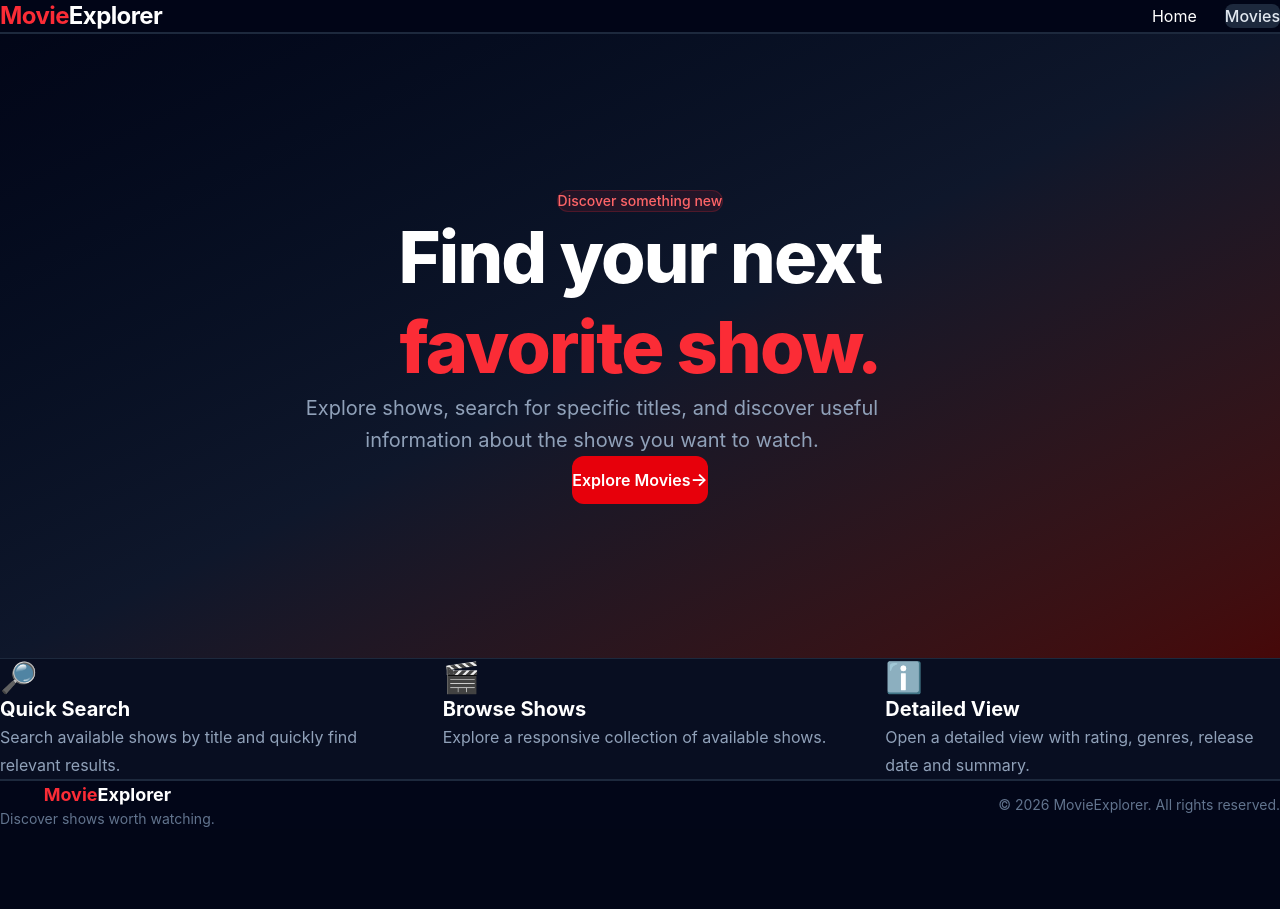
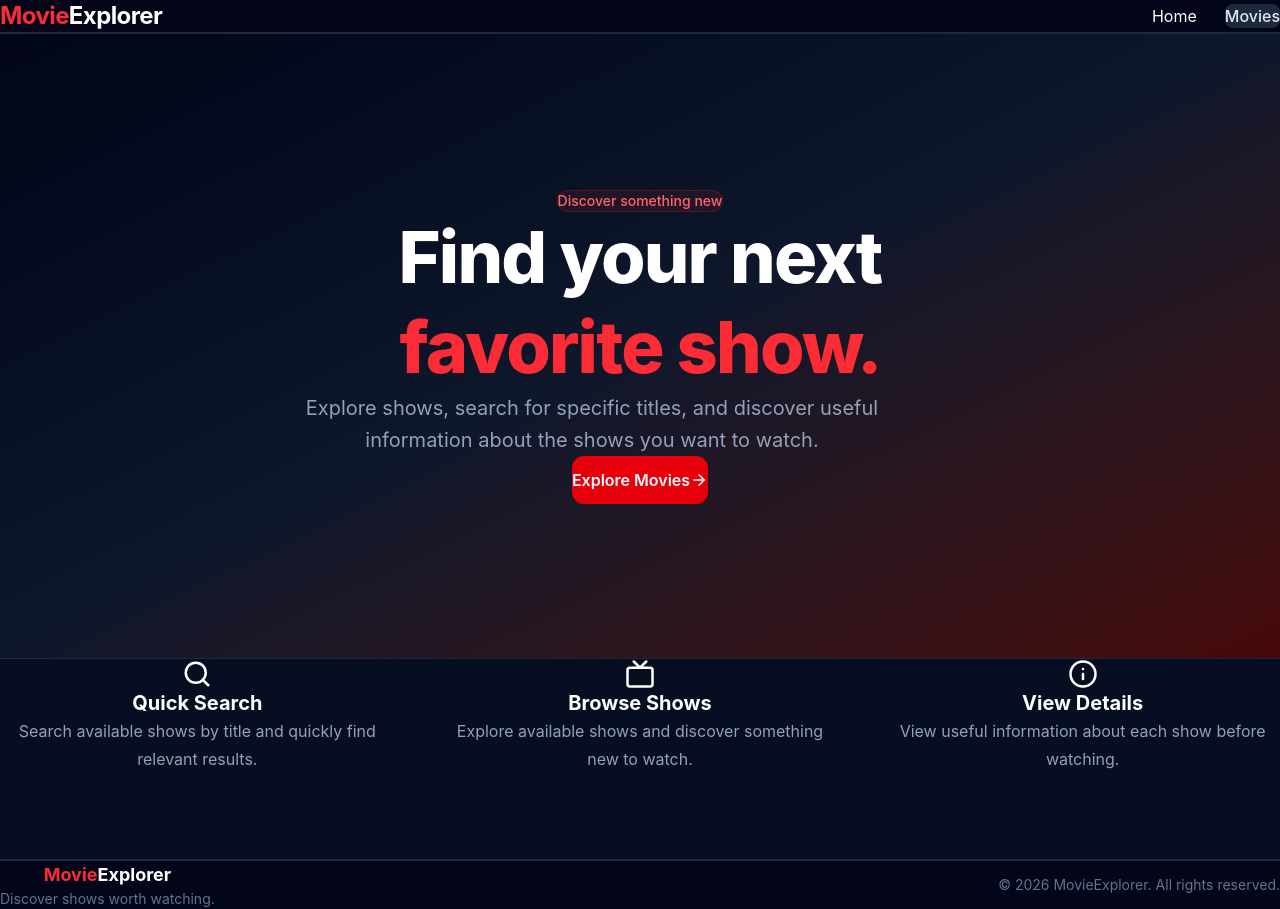
Before and after one commit to didarulZend1981/MovieExplorer, a React (Vite) app: page / in a window 1280 px wide. Before the commit the page ends 829 px from the top, so only its background shows below. Built offline with nearby package versions, Linux system fonts and the light colour scheme.

Commit message:
homepage polishing

```diff
--- a/package.json
+++ b/package.json
@@ -13,6 +13,7 @@
     "@tailwindcss/vite": "^4.3.3",
     "react": "^19.2.8",
     "react-dom": "^19.2.8",
+    "react-icons": "^5.7.0",
     "react-router-dom": "^7.18.4",
     "tailwindcss": "^4.3.3"
   },
--- /dev/null
+++ b/src/components/home/FeatureCard.jsx
@@ -0,0 +1,20 @@
+
+function FeatureCard({ icon, title, description }) {
+  return (
+    <div className="rounded-xl p-2 text-center">
+      <div className="flex justify-center">
+        {icon}
+      </div>
+
+      <h2 className="mt-4 text-xl font-bold text-white">
+        {title}
+      </h2>
+
+      <p className="mt-2 text-sm leading-7 text-slate-400 sm:text-base">
+        {description}
+      </p>
+    </div>
+  );
+}
+
+export default FeatureCard;
--- a/src/pages/Home.jsx
+++ b/src/pages/Home.jsx
@@ -1,5 +1,10 @@
 
 import { Link } from "react-router-dom";
+import { FiSearch } from "react-icons/fi";
+import { FiTv } from "react-icons/fi";
+import { FiInfo } from "react-icons/fi";
+import { FiArrowRight } from "react-icons/fi";
+import FeatureCard from "../components/home/FeatureCard";
 
 function Home() {
   return (
@@ -7,7 +12,7 @@ function Home() {
 
       <>
 
-        {/* Hero Section */}
+
 
 {/* Hero Section */}
 <section className="relative overflow-hidden bg-gradient-to-br from-slate-950 via-slate-900 to-red-950">
@@ -40,7 +45,7 @@ function Home() {
       </p>
 
       {/* Button */}
-      <div className="mt-8 flex justify-center">
+      <div className="m-8 flex justify-center">
 
         <Link
           to="/movies"
@@ -48,9 +53,9 @@ function Home() {
         >
           Explore Movies
 
-          <span className="ml-2 text-lg">
-            →
-          </span>
+          <FiArrowRight className="ml-2 text-lg"/>
+
+
         </Link>
 
       </div>
@@ -66,71 +71,37 @@ function Home() {
 
 
         {/* Features Section */}
-        <section className="border-y border-slate-800 bg-slate-900/50">
-
-          <div className="mx-auto max-w-7xl px-4 py-14 sm:px-6 sm:py-20 lg:px-8">
-
-            <div className="grid grid-cols-1 gap-10 sm:gap-12 md:grid-cols-3 md:gap-8 lg:gap-12">
-
-              {/* Feature 1 */}
-              <div className="rounded-xl p-2">
-
-                <span className="text-3xl">
-                  🔎
-                </span>
-
-                <h2 className="mt-4 text-xl font-bold text-white">
-                  Quick Search
-                </h2>
-
-                <p className="mt-2 text-sm leading-7 text-slate-400 sm:text-base">
-                  Search available shows by title
-                  and quickly find relevant results.
-                </p>
-
-              </div>
+        <section className="border-y border-slate-800 bg-slate-900/50 ">
 
 
-              {/* Feature 2 */}
-              <div className="rounded-xl p-2">
 
-                <span className="text-3xl">
-                  🎬
-                </span>
-
-                <h2 className="mt-4 text-xl font-bold text-white">
-                  Browse Shows
-                </h2>
-
-                <p className="mt-2 text-sm leading-7 text-slate-400 sm:text-base">
-                  Explore a responsive collection
-                  of available shows.
-                </p>
-
-              </div>
+            <div className="grid grid-cols-1 gap-10 sm:gap-12 md:grid-cols-3 md:gap-8 lg:gap-12 h-[200px] px-2 py-[25px]">
 
 
-              {/* Feature 3 */}
-              <div className="rounded-xl p-2">
 
-                <span className="text-3xl">
-                  ℹ️
-                </span>
 
-                <h2 className="mt-4 text-xl font-bold text-white">
-                  Detailed View
-                </h2>
+                <FeatureCard
+                icon={<FiSearch className="text-3xl" />}
+                title="Quick Search"
+                description="Search available shows by title and quickly find relevant results."
+                />
 
-                <p className="mt-2 text-sm leading-7 text-slate-400 sm:text-base">
-                  Open a detailed view with rating,
-                  genres, release date and summary.
-                </p>
+                <FeatureCard
+                icon={<FiTv className="text-3xl" />}
+                title="Browse Shows"
+                description="Explore available shows and discover something new to watch."
+                />
 
-              </div>
+                <FeatureCard
+                icon={<FiInfo className="text-3xl" />}
+                title="View Details"
+                description="View useful information about each show before watching."
+                />
+
 
             </div>
 
-          </div>
+
 
         </section>
 
--- a/src/pages/Movies.jsx
+++ b/src/pages/Movies.jsx
@@ -123,7 +123,7 @@ function Movies() {
 
       <main className="mx-auto max-w-7xl px-4 py-12 sm:px-6 lg:px-8">
 
-        <header className="mb-10 text-center">
+        <header className="mb-10 text-center h-[150px]">
 
           <p className="text-sm font-semibold uppercase tracking-widest text-red-500">
             Movie Library
```
Also changed, not shown: vercel.json (added), 2 other files (tests, documents, lock files or other folders).
